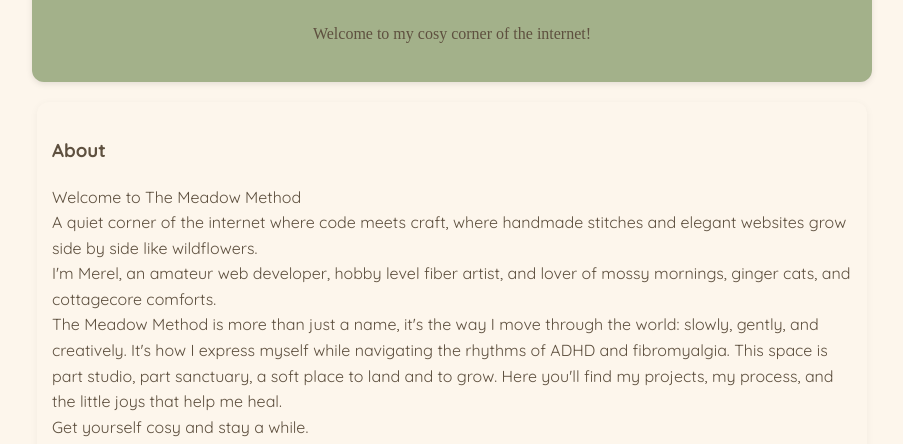
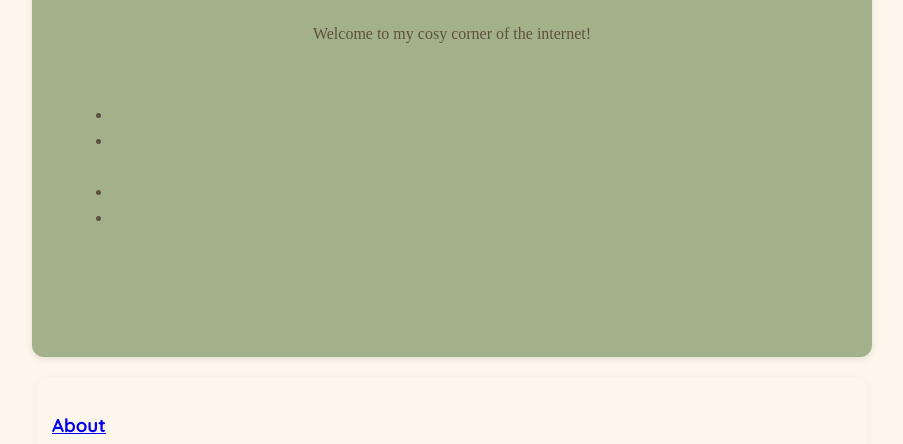
Before and after one commit to TheMeadowMethod/Portfolio, a plain HTML site: page index.html in a window 1280 px wide. Shown: the part 421-865 px from the top of the page, without its empty margins (188-1091 px from the left). Drawn offline with Linux system fonts and the light colour scheme; files whose address does not match are found by name; a web font is replaced by a local one.

Commit message:
nav update 1

```diff
--- a/index.html
+++ b/index.html
@@ -18,9 +18,18 @@
  <h2> Hi, I&apos;m Merel the person behind The Meadow Method. </h2>
  <img src="tmm-header-image">
  <p> Welcome to my cosy corner of the internet! </p>
+
+ <nav>
+  <ul>
+    <li><a href="about"> </a></li>
+    <li></li><a href="projects"> </a></li>
+    <li><a href="co-creations"> </a></li>
+    <li><a href="contact.html/"> </li>
+  </ul>
+ </nav>
  </header>
 
-<a href="about"> </a>
+
 <section id="about">
 <h3>About</h3>
 <p>
@@ -40,18 +49,16 @@ Get yourself cosy and stay a while.
 </p>
 
 <section id="projects">
-<a href="projects"> </a>
 <h3>Projects</h3>
 <p>I will be posting my projects here in the future. </p>
 
 <section id="co-creations">
-<a href="co-creations"> </a>
 <h3>Co-creations</h3>
 <p>You&apos;ll be able to find my co-creations/collabs with other creative people here. </p>
 
 
 <section id="contact">
-<a href="contact.html/">
+
 
 
 <br>
```
